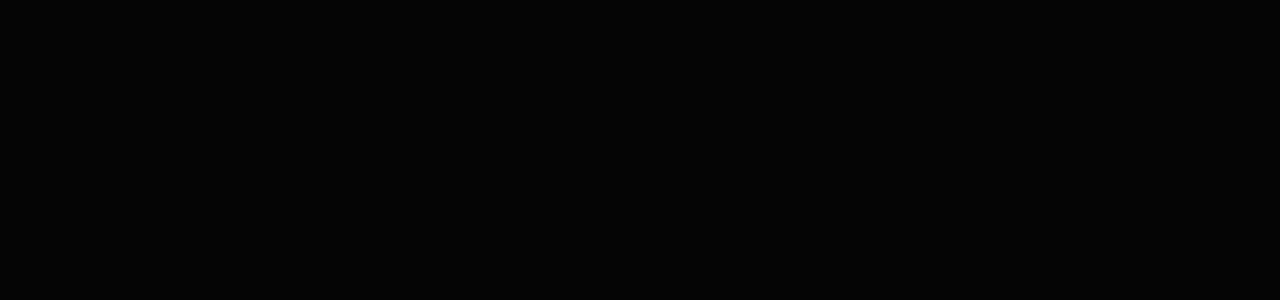
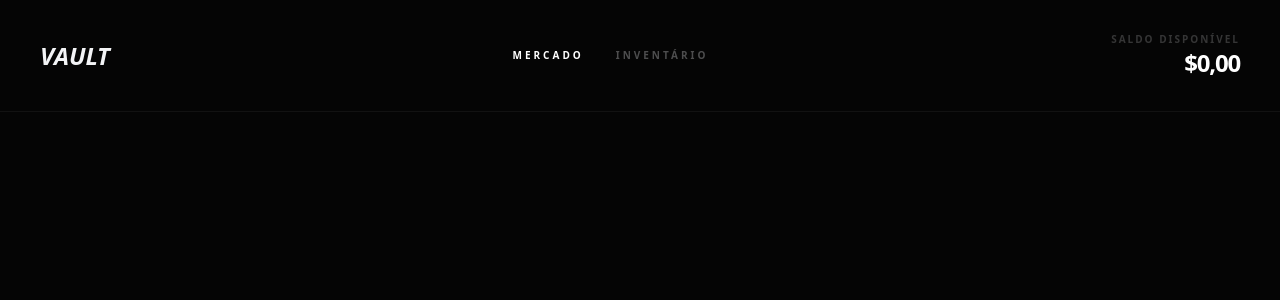
Before and after one commit to Jhnvida/vault, a Nuxt app: page / in a window 1280 px wide. Shown: the top 300 px of the page. Built offline with nearby package versions, Linux system fonts and the light colour scheme.

Commit message:
feat: adiciona header do site

```diff
--- a/app/app.vue
+++ b/app/app.vue
@@ -1,5 +1,6 @@
 <template>
   <div>
+    <Header />
     <NuxtPage />
   </div>
 </template>
--- a/app/assets/css/main.css
+++ b/app/assets/css/main.css
@@ -1,34 +1,7 @@
 @import "tailwindcss";
 
-@theme {
-    --color-vault-bg: #050505;
-    --color-vault-card: #0c0c0c;
-    --color-vault-accent: #1fd655;
-    --color-vault-danger: #ff4d4d;
-}
-
 @layer base {
-    * {
-        border-radius: 0 !important;
-    }
-
     body {
-        @apply bg-vault-bg text-gray-100 font-sans antialiased;
+        @apply bg-[#050505] text-gray-100 font-sans antialiased;
     }
 }
-
-::-webkit-scrollbar {
-    width: 4px;
-}
-
-::-webkit-scrollbar-track {
-    background: var(--color-vault-bg);
-}
-
-::-webkit-scrollbar-thumb {
-    background: #222;
-}
-
-::-webkit-scrollbar-thumb:hover {
-    background: var(--color-vault-accent);
-}
--- /dev/null
+++ b/app/components/Header.vue
@@ -0,0 +1,41 @@
+<template>
+    <header class="px-10 py-8 border-b border-white/5 bg-vault-bg">
+        <div class="max-w-7xl mx-auto flex items-center justify-between">
+            <NuxtLink to="/" class="nav-label">Vault</NuxtLink>
+
+            <nav class="flex items-center gap-8">
+                <NuxtLink to="/" class="nav-link" active-class="nav-ativo">Mercado</NuxtLink>
+                <NuxtLink to="/inventario" class="nav-link" active-class="nav-ativo">Inventário</NuxtLink>
+            </nav>
+
+            <div class="flex flex-col items-end">
+                <span class="saldo-label">Saldo Disponível</span>
+                <span class="saldo-valor">$0,00</span>
+            </div>
+        </div>
+    </header>
+</template>
+
+<style scoped>
+@reference "~/assets/css/main.css";
+
+.nav-label {
+    @apply text-2xl uppercase italic font-black;
+}
+
+.nav-link {
+    @apply text-[10px] uppercase font-black tracking-[0.3em] opacity-30 hover:opacity-100 transition-all no-underline;
+}
+
+.nav-ativo {
+    @apply opacity-100 text-white;
+}
+
+.saldo-label {
+    @apply text-[10px] uppercase font-black tracking-[0.2em] opacity-20;
+}
+
+.saldo-valor {
+    @apply text-white text-2xl font-bold tracking-tighter;
+}
+</style>
--- a/nuxt.config.ts
+++ b/nuxt.config.ts
@@ -4,7 +4,7 @@
 export default defineNuxtConfig({
   compatibilityDate: '2025-07-15',
   devtools: { enabled: true },
-  css: ['./app/assets/css/main.css'],
+  css: ['~/assets/css/main.css'],
   vite: {
     plugins: [
       tailwindcss()
```
